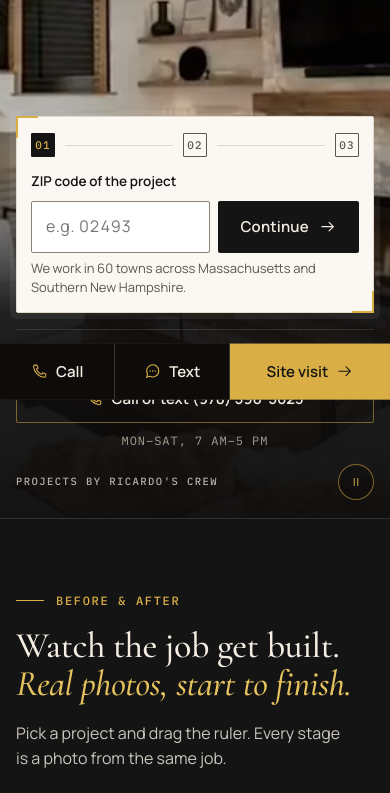
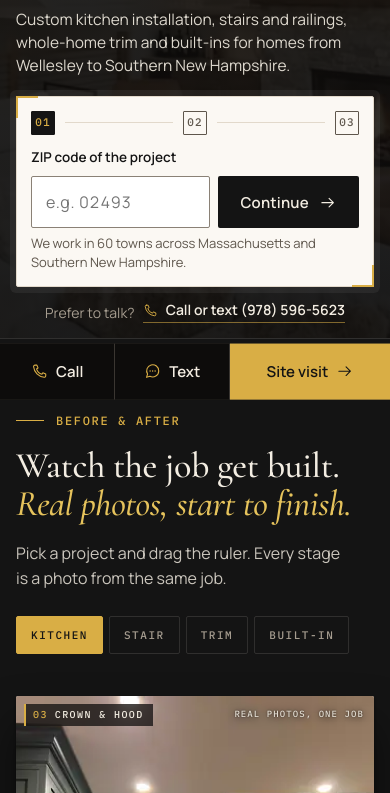
Before and after one commit to designconverte/signature-finish-carpentry-preview, a plain HTML site: page v2/index.html in a window 390 px wide. Shown: the part 506-1299 px from the top of the page. Drawn offline with Linux system fonts and the light colour scheme.

Commit message:
preview 2026-11-24 10:12

```diff
--- a/assets/css/v2.css
+++ b/assets/css/v2.css
@@ -137,18 +137,35 @@
 }
 
 @media (max-width: 760px) {
-  .hvid__sub { margin-top: 14px; font-size: 16px; line-height: 1.5; }
-  .hvid__pts { display: none; }
-
-  .hero--vid .hero__grid { display: flex; flex-direction: column; min-height: calc(100svh - 76px + var(--hv-tail, 112px)); }
-  .hero--vid .hero__form { margin-top: auto; padding-top: 32px; }
+  .hero--vid { min-height: 100svh; display: flex; flex-direction: column; padding-bottom: 14px; }
+  .hero--vid .hero__grid { flex: 1 0 auto; width: calc(100% - 2 * var(--gut)); display: flex; flex-direction: column; justify-content: flex-end; }
+  .hero--vid .hero__kicker { margin-bottom: 10px; }
+  .hero--vid .hero__h1 { font-size: clamp(1.95rem, 1.1rem + 3.6vw, 2.45rem); }
+  .hvid__sub { margin-top: 12px; font-size: 15.5px; line-height: 1.5; }
+  .hvid__sub2, .hvid__pts { display: none; }
+  .hero--vid .hero__form { margin-top: 18px; }
   .hero--vid .hero__chips { display: none; }
   html.js .hero--vid .qf:not(.is-open) [data-cs-step="1"] :is(.qf__q, .seg, .tiles) { display: none; }
   html.js .hero--vid .qf:not(.is-open) .qf__micro { display: none; }
+  html.js .hero--vid .qf:not(.is-open) .qf__steps { margin-bottom: 12px; }
+  html.js .hero--vid .qf:not(.is-open) { padding-block: 14px 14px; }
   .hero--vid .qf__q[tabindex="-1"]:focus { outline: none; }
-  html.js .hero--vid .qf:not(.is-open) .qf__steps { margin-bottom: 14px; }
-  .hvid::after { background: linear-gradient(to bottom, rgb(13 12 11 / .82) 0%, rgb(13 12 11 / .74) 34%, rgb(13 12 11 / .16) 52%, rgb(13 12 11 / .16) 64%, rgb(13 12 11 / .9) 80%, rgb(13 12 11 / .96) 100%); }
-  .hvid__bar { padding-block: 14px 18px; }
+
+  .hero--vid .hero__form .hero__talk { display: flex; flex-wrap: wrap; align-items: baseline; justify-content: center; gap: 4px 8px; margin-top: 12px; padding-top: 0; border-top: 0; font-size: 14px; }
+  .hero--vid .hero__form .hero__talk > span:first-child { font-size: 14px; }
+  .hero--vid .hero__form .hero__talk a { min-height: 0; padding: 0 0 1px; border: 0; border-bottom: 1px solid rgb(217 174 69 / .55); border-radius: 0; font-size: 14px; }
+  .hero--vid .hero__form .hero__talk a .ic { width: 15px; height: 15px; }
+  .hero--vid .hero__form .hero__talk .mono { display: none; }
+
+  .hvid__bar { position: absolute; top: 80px; left: 0; right: 0; padding-block: 0; }
+  .hvid__cap { font-size: 9.5px; color: rgb(243 237 226 / .9); padding: 6px 9px; background: rgb(13 12 11 / .62); -webkit-backdrop-filter: blur(4px); backdrop-filter: blur(4px); border-radius: 1px; }
+  .hvid__toggle { width: 32px; height: 32px; }
+
+  .hvid::after { background: linear-gradient(to bottom, rgb(13 12 11 / .5) 0%, rgb(13 12 11 / .14) 14%, rgb(13 12 11 / .22) 24%, rgb(13 12 11 / .74) 36%, rgb(13 12 11 / .88) 50%, rgb(13 12 11 / .93) 100%); }
+}
+
+@media (max-width: 760px) and (max-height: 700px) {
+  .hvid::after { background: linear-gradient(to bottom, rgb(13 12 11 / .5) 0%, rgb(13 12 11 / .16) 12%, rgb(13 12 11 / .5) 22%, rgb(13 12 11 / .8) 31%, rgb(13 12 11 / .9) 46%, rgb(13 12 11 / .93) 100%); }
 }
 @media (prefers-reduced-motion: reduce) {
   .hvid__v, .hvid__cv { display: none; }
--- a/v2/index.html
+++ b/v2/index.html
@@ -104,7 +104,7 @@
   <div class="hero__grid wrap">
     <div class="hero__copy hvid__copy">
       <h1 class="hero__h1"><span class="hero__kicker">Interior Finish Carpentry · Massachusetts &amp; Southern&nbsp;NH</span> <span class="ln"><span>The finish is what you&nbsp;see.</span></span> <span class="ln"><span><em>What's behind it is what&nbsp;lasts.</em></span></span></h1>
-      <p class="hvid__sub">Custom kitchen installation, stairs and railings, whole-home trim and built-ins for homes from Wellesley to Southern New&nbsp;Hampshire. Set to a laser line, scribed to your walls, and backed by a 10&#8209;year installation&nbsp;warranty.</p>
+      <p class="hvid__sub">Custom kitchen installation, stairs and railings, whole-home trim and built-ins for homes from Wellesley to Southern New&nbsp;Hampshire.<span class="hvid__sub2"> Set to a laser line, scribed to your walls, and backed by a 10&#8209;year installation&nbsp;warranty.</span></p>
       <ul class="hvid__pts">
         <li><svg class="ic" aria-hidden="true"><use href="#i-check"></use></svg>Ricardo or Lindsay calls back to set a&nbsp;time</li>
         <li><svg class="ic" aria-hidden="true"><use href="#i-check"></use></svg>Site visit, the same day or the&nbsp;next</li>
```
